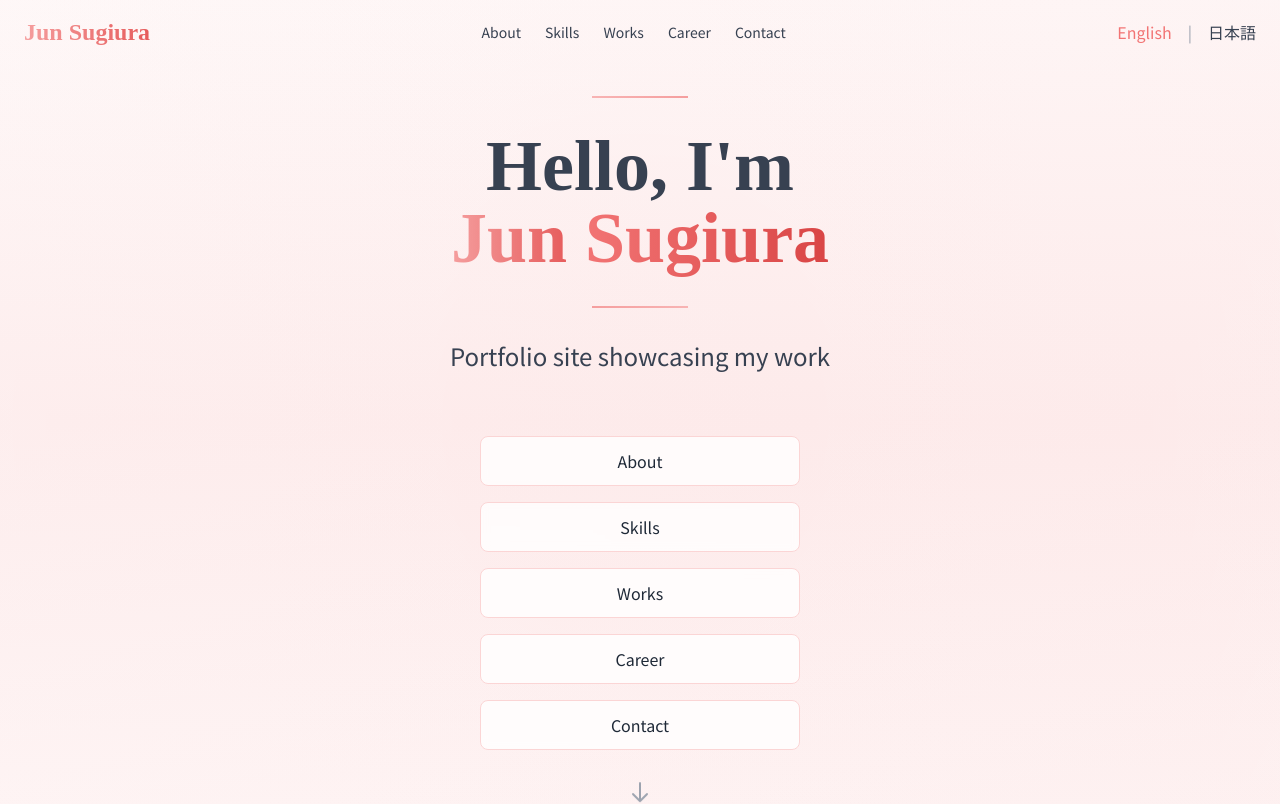
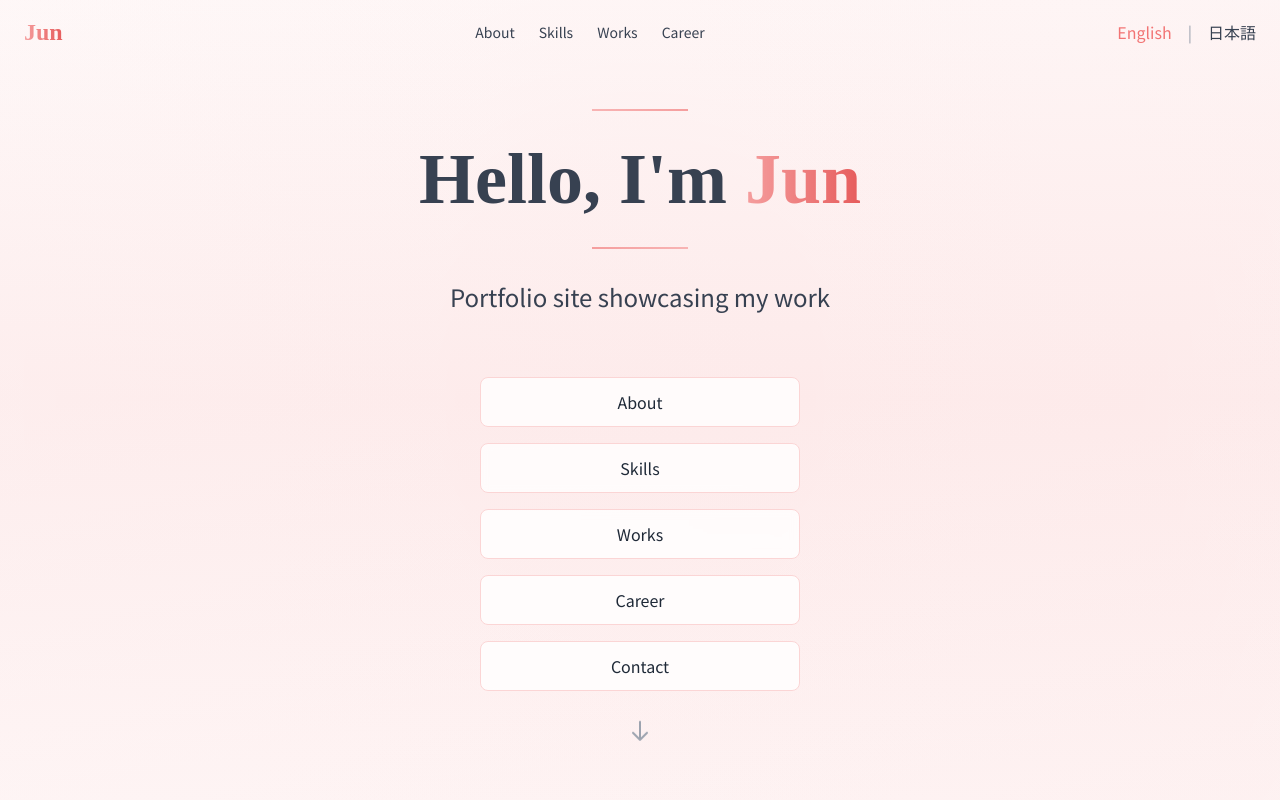
Before and after one commit to JunSugiura-design/PortfolioSite, a Next.js app: page /en in a window 1280 px wide. Shown: the top 804 px of the page. Built offline with nearby package versions, Linux system fonts and the light colour scheme.

Commit message:
remove contact and change name

```diff
--- a/src/app/[locale]/page.tsx
+++ b/src/app/[locale]/page.tsx
@@ -3,7 +3,6 @@ import About from "@/components/sections/About";
 import Skills from "@/components/sections/Skills";
 import Works from "@/components/sections/Works";
 import Career from "@/components/sections/Career";
-import Contact from "@/components/sections/Contact";
 
 export default function Home() {
   return (
@@ -13,7 +12,6 @@ export default function Home() {
       <Skills />
       <Works />
       <Career />
-      <Contact />
     </>
   );
 }
--- a/src/app/layout.tsx
+++ b/src/app/layout.tsx
@@ -15,8 +15,8 @@ const notoSans = Noto_Sans_JP({
 });
 
 export const metadata: Metadata = {
-  title: "Jun Sugiura | Portfolio",
-  description: "Jun Sugiuraのポートフォリオサイト",
+  title: "Jun | Portfolio",
+  description: "Junのポートフォリオサイト",
 };
 
 export default function RootLayout({
--- a/src/components/Footer.tsx
+++ b/src/components/Footer.tsx
@@ -12,7 +12,7 @@ const Footer = () => {
         <div className="flex flex-col items-center">
           <div className="w-16 h-0.5 bg-gradient-to-r from-sakura-300 to-sakura-400 dark:from-ai-400/30 dark:to-ai-500/30 mb-6"></div>
           <p className="font-jp-gothic text-gray-600 dark:text-gray-400 text-center">
-            © {currentYear} Jun Sugiura. All rights reserved.
+            © {currentYear} Jun. All rights reserved.
           </p>
           <p className="font-jp-gothic text-gray-500 dark:text-gray-500 text-sm mt-2">
             {t("notice")}
--- a/src/components/Navigation.tsx
+++ b/src/components/Navigation.tsx
@@ -16,7 +16,6 @@ const Navigation = () => {
     { href: "#skills", label: t("skills") },
     { href: "#works", label: t("works") },
     { href: "#career", label: t("career") },
-    { href: "#contact", label: t("contact") },
   ];
 
   const [isScrolled, setIsScrolled] = useState(false);
@@ -58,7 +57,7 @@ const Navigation = () => {
             whileHover={{ scale: 1.05 }}
             whileTap={{ scale: 0.95 }}
           >
-            Jun Sugiura
+            Jun
           </motion.div>
           <div className="flex gap-6">
             {navigation.map(({ href, label }) => (
--- a/src/components/sections/Hero.tsx
+++ b/src/components/sections/Hero.tsx
@@ -44,13 +44,9 @@ const Hero = () => {
               <span className="text-gray-700 dark:text-gray-300">
                 Hello, I&apos;m
               </span>{" "}
-              <br />
               <span className="bg-gradient-to-r from-sakura-400 to-sakura-600 dark:from-ai-200 dark:to-ai-400 bg-clip-text text-transparent">
                 Jun
               </span>{" "}
-              <span className="bg-gradient-to-r from-sakura-500 to-sakura-700 dark:from-ai-300 dark:to-ai-500 bg-clip-text text-transparent">
-                Sugiura
-              </span>
             </h1>
             <div className="w-24 h-0.5 bg-gradient-to-r from-sakura-400 to-sakura-300 dark:from-ai-500/30 dark:to-ai-400/30 mx-auto mt-8"></div>
           </div>
```
